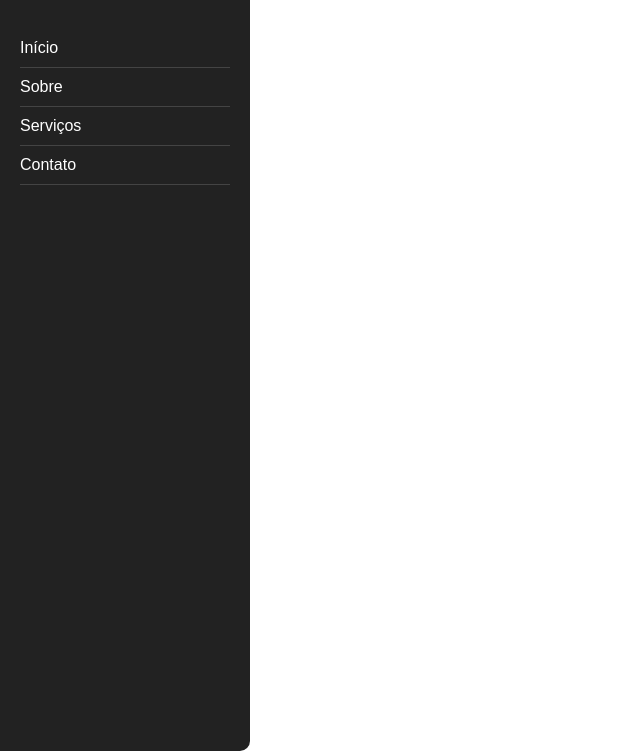
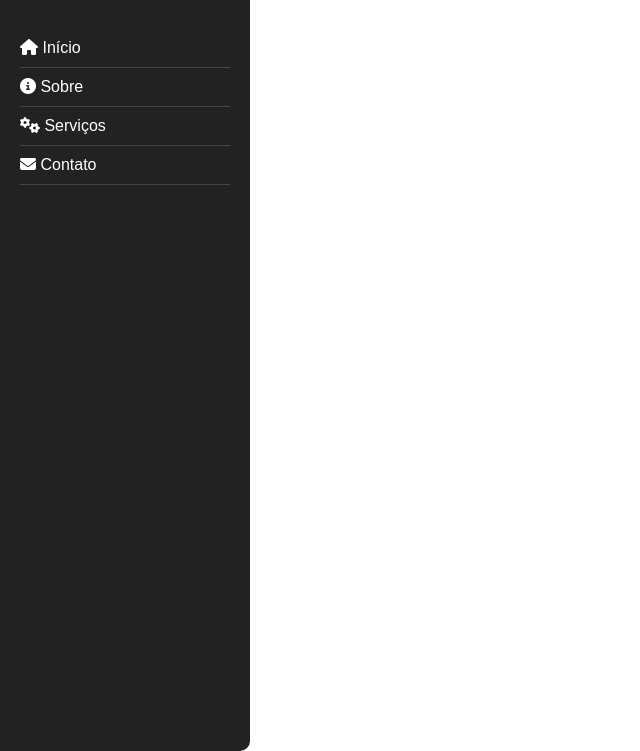
Before and after one commit to fishyshyne0060/euzino71, a plain HTML site: page index.html in a window 1280 px wide. Shown: the part 49-800 px from the top of the page, without its empty margins (0-640 px from the left). Drawn offline with Linux system fonts and the light colour scheme.

Commit message:
Update index.html

```diff
--- a/index.html
+++ b/index.html
@@ -4,18 +4,25 @@
   <meta charset="UTF-8" />
   <meta name="viewport" content="width=device-width, initial-scale=1" />
   <title>17 71</title>
+
+  <!-- Font Awesome para os ícones -->
+  <link
+    rel="stylesheet"
+    href="https://cdnjs.cloudflare.com/ajax/libs/font-awesome/6.4.0/css/all.min.css"
+  />
+
   <link rel="stylesheet" href="style.css" />
 </head>
 <body>
 
-  <button class="toggle-btn" id="toggle-btn">&#9776;</button>
+  <button class="toggle-btn" id="toggle-btn" aria-label="Abrir/fechar menu">&#9776;</button>
 
   <nav class="sidebar" id="sidebar">
     <h2>Menu</h2>
-    <a href="#">Início</a>
-    <a href="#">Sobre</a>
-    <a href="#">Serviços</a>
-    <a href="#">Contato</a>
+    <a href="#"><i class="fas fa-home"></i> Início</a>
+    <a href="#"><i class="fas fa-info-circle"></i> Sobre</a>
+    <a href="#"><i class="fas fa-cogs"></i> Serviços</a>
+    <a href="#"><i class="fas fa-envelope"></i> Contato</a>
   </nav>
 
   <main class="content" id="content">
```
